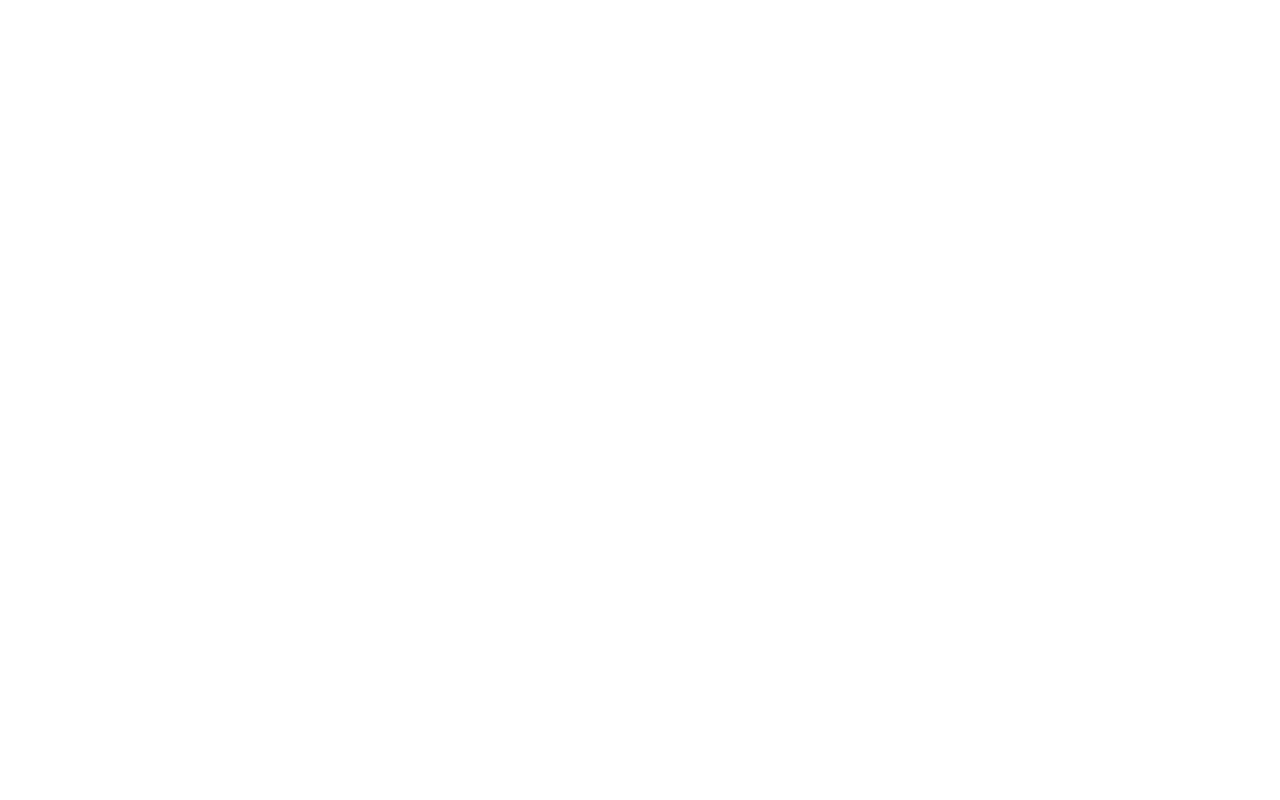
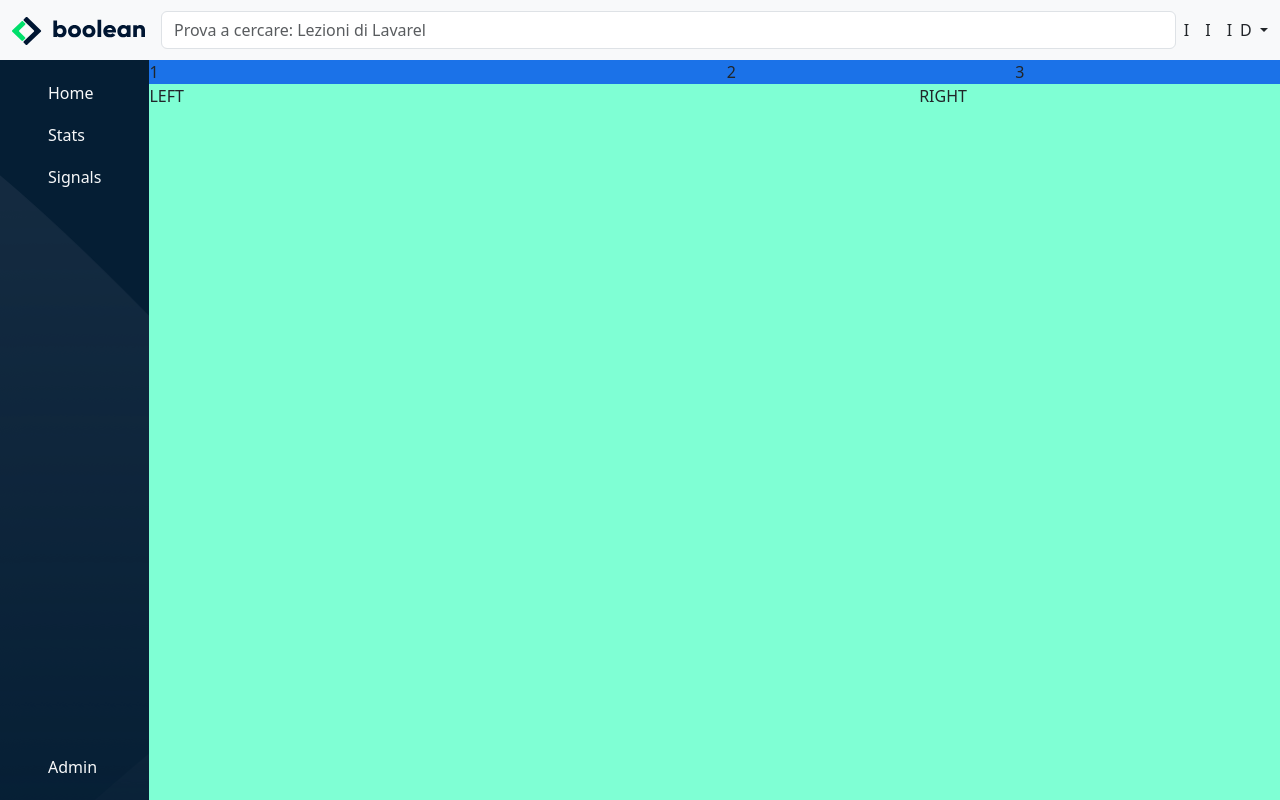
Before and after one commit to stefanenache12/html-css-bootstrap-dashboard, a plain HTML site: page index.html in a window 1280 px wide. Drawn offline with nearby package versions, Linux system fonts and the light colour scheme.

Commit message:
END BASIC STRUCTURE

```diff
--- a/css/style.css
+++ b/css/style.css
@@ -0,0 +1,60 @@
+
+/*_________________
+
+    NAV
+___________________*/
+
+.navbar {
+    height: 60px;
+}
+
+
+/*_________________
+
+    MAIN
+___________________*/
+
+aside {
+    height: calc(100vh - 3.75rem);
+    position: relative;
+    background-image: url(../img/sidebar-bg.png);
+    background-color: #051E34;
+}
+
+aside > * {
+    margin-bottom: .9375rem;
+}
+
+.admin {
+    position: absolute;
+    bottom: 0;
+
+}
+
+#overflow-main{
+    height: calc(100vh - 3.75rem);
+    overflow-y: scroll;
+}
+
+.main-header {
+    background-color: #1B72E8;
+}
+
+
+
+
+
+
+
+/*_________________
+
+    DEBUG
+___________________*/
+
+.debug aside {
+
+}
+
+.debug #overflow-main {
+    background-color: aquamarine;
+}
--- a/index.html
+++ b/index.html
@@ -32,7 +32,137 @@
 
     <!--BODY-->
 
-    <body>
+    <body class="debug">
+
+
+        <!--NAV-->
+
+        <nav class="navbar navbar-expand-lg bg-light bg-opacity-0">
+
+            <div class="container-fluid d-flex">
+
+                <a class="navbar-brand flex-grow-0" href="#">
+
+                    <img src="./img/logo.svg" alt="LOGO" class="w-100">
+
+                </a>
+
+
+
+                <div class="flex-grow-1">
+
+                    <form role="search">
+
+                        <input class="form-control me-2" type="search" placeholder="Prova a cercare: Lezioni di Lavarel" aria-label="Search">
+
+                    </form>
+
+                </div>
+
+                <div class="ms-2 me-2">
+                    I
+                </div>
+
+                <div class="ms-2 me-2">
+                    I
+                </div>
+
+                <div class="ms-2 me-2">
+                    I
+                </div>
+
+                <div class="nav-item dropdown flex-grow-0">
+
+                    <a class="nav-link dropdown-toggle" href="#" role="button" data-bs-toggle="dropdown" aria-expanded="false">
+                    D
+                    </a>
+
+                    <ul class="dropdown-menu dropleft">
+
+                        <li><a class="dropdown-item" href="#">Action</a></li>
+                        <li><a class="dropdown-item" href="#">Another action</a></li>
+                        <li><hr class="dropdown-divider"></li>
+                        <li><a class="dropdown-item" href="#">Something else here</a></li>
+
+                    </ul>
+
+                </div>
+
+            </div>
+
+        </nav>
+
+        <!--MAIN-->
+
+        <main class="d-flex">
+
+            <!--ASIDE-->
+
+            <aside class="col-auto d-flex flex-column text-light pt-4 pb-4 ps-5 pe-5">
+
+                <div>
+
+                    <h6>Home</h6>
+
+                </div>
+
+                <div>
+
+                    <h6>Stats</h6>
+
+                </div>
+
+                <div>
+
+                    <h6>Signals</h6>
+
+                </div>
+
+                <div class="admin">
+
+                    <h6>Admin</h6>
+
+                </div>
+
+            </aside>
+
+            <div class="col" id="overflow-main">
+
+                <!--MAIN HEADER-->
+
+                <div class="row  main-header">
+
+                    <div class="col-6">
+                        1
+                    </div>
+
+                    <div class="col-3">
+                        2
+                    </div>
+
+                    <div class="col-3">
+                        3
+                    </div>
+
+                </div>
+
+                <div class="row">
+
+                    <div class="col-8">
+                        LEFT
+                    </div>
+
+                    <div class="col-4">
+                        RIGHT
+                    </div>
+
+                </div>
+
+            </div>
+
+        </main>
+
+
 
 
 
```
